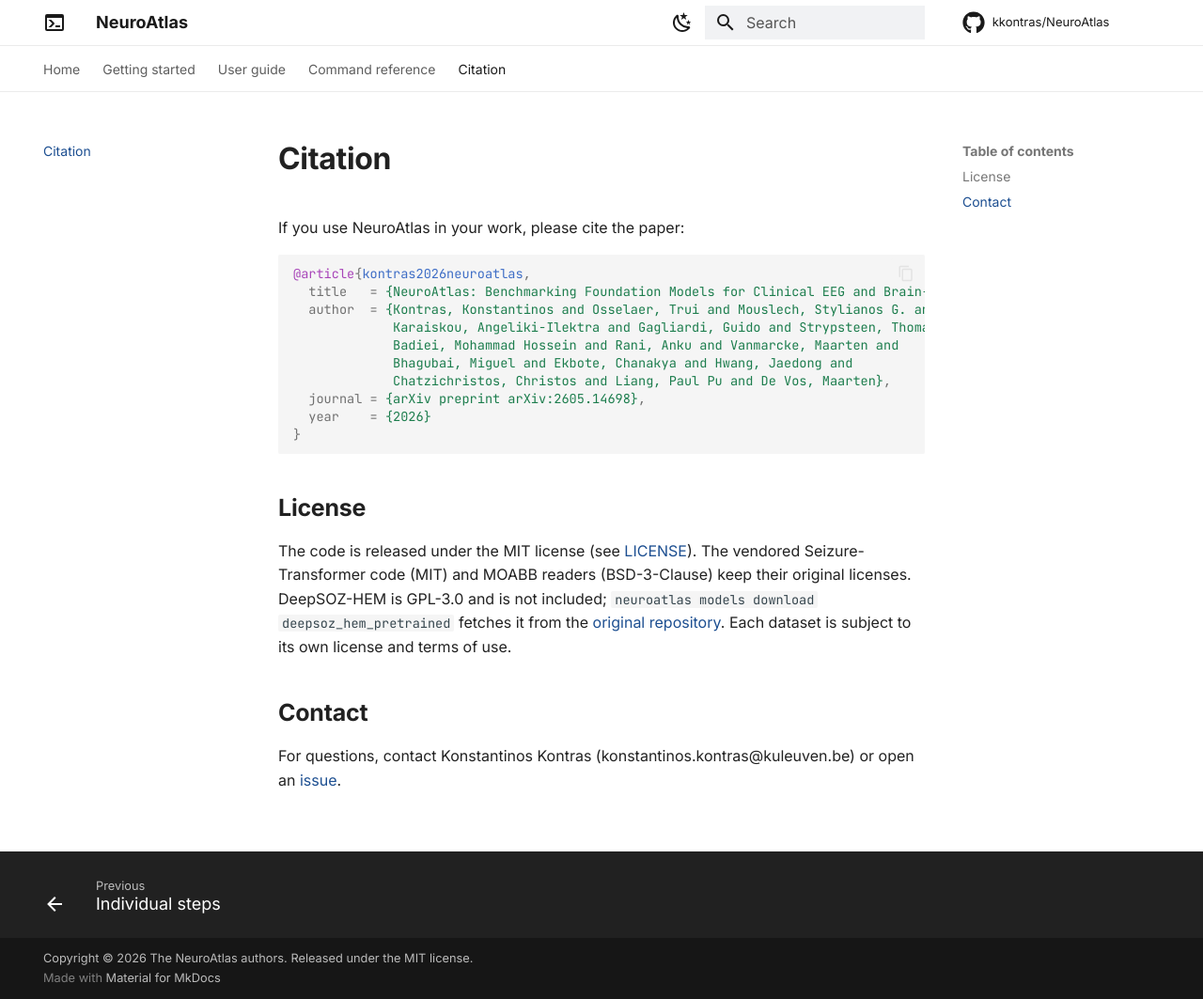
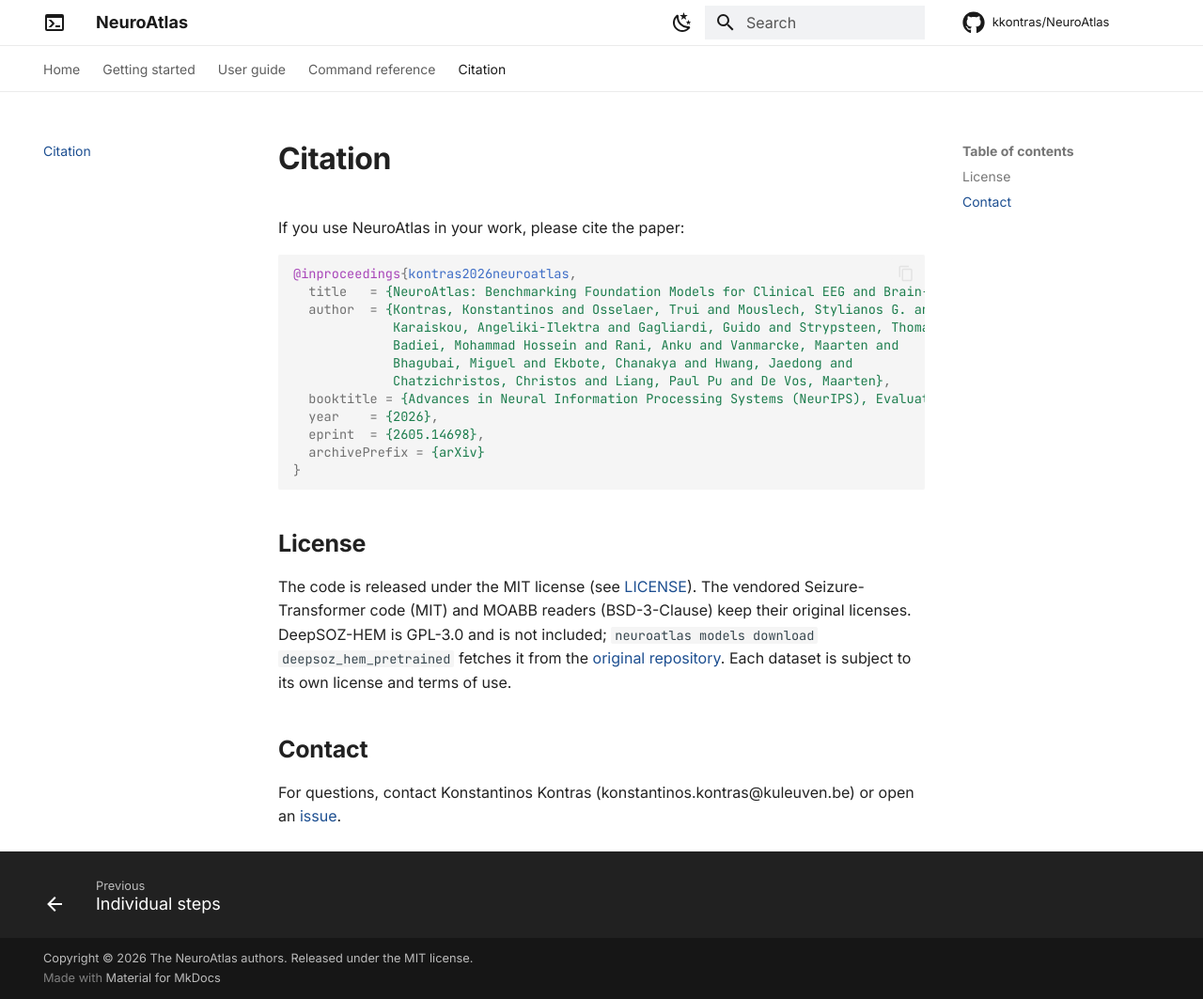
Before and after one commit to kkontras/NeuroAtlas, an MkDocs documentation site: the page built from docs/citation.md, in a window 1280 px wide and 1063 px high. Shown: the whole window at 94% size. Built offline with MkDocs 1.6.1 and Material for MkDocs 9.7.7, drawn with Linux system fonts in a browser that asks for light colours; comment, search, counter and statistics services are not loaded.

Commit message:
README: NeurIPS 2026, badges, and a plain requirements line
The README notes the NeurIPS 2026 acceptance, shows badges for the paper,
PyPI, Python versions, documentation and license, and states the
requirements plainly. The citation is the NeurIPS 2026 entry.

````diff
--- a/docs/citation.md
+++ b/docs/citation.md
@@ -3,15 +3,17 @@
 If you use NeuroAtlas in your work, please cite the paper:
 
 ```bibtex
-@article{kontras2026neuroatlas,
+@inproceedings{kontras2026neuroatlas,
   title   = {NeuroAtlas: Benchmarking Foundation Models for Clinical EEG and Brain-Computer Interfaces},
   author  = {Kontras, Konstantinos and Osselaer, Trui and Mouslech, Stylianos G. and
              Karaiskou, Angeliki-Ilektra and Gagliardi, Guido and Strypsteen, Thomas and
              Badiei, Mohammad Hossein and Rani, Anku and Vanmarcke, Maarten and
              Bhagubai, Miguel and Ekbote, Chanakya and Hwang, Jaedong and
              Chatzichristos, Christos and Liang, Paul Pu and De Vos, Maarten},
-  journal = {arXiv preprint arXiv:2605.14698},
-  year    = {2026}
+  booktitle = {Advances in Neural Information Processing Systems (NeurIPS), Evaluations \& Datasets Track},
+  year    = {2026},
+  eprint  = {2605.14698},
+  archivePrefix = {arXiv}
 }
 ```
 
````
Also changed, not shown: README.md (+18 -7 lines), docs/getting-started/installation.md (+1 -1 lines), docs/index.md (+1 -1 lines).
